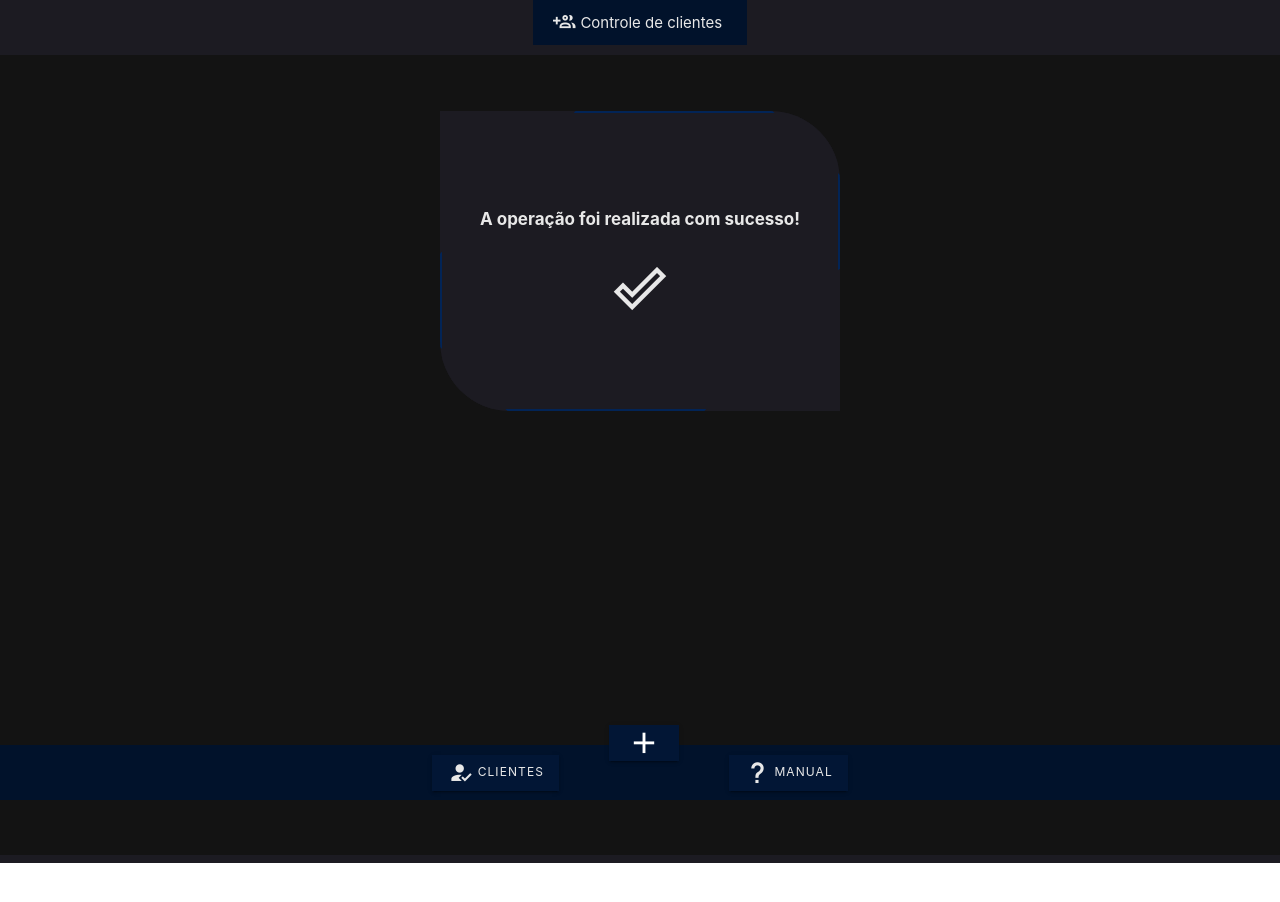
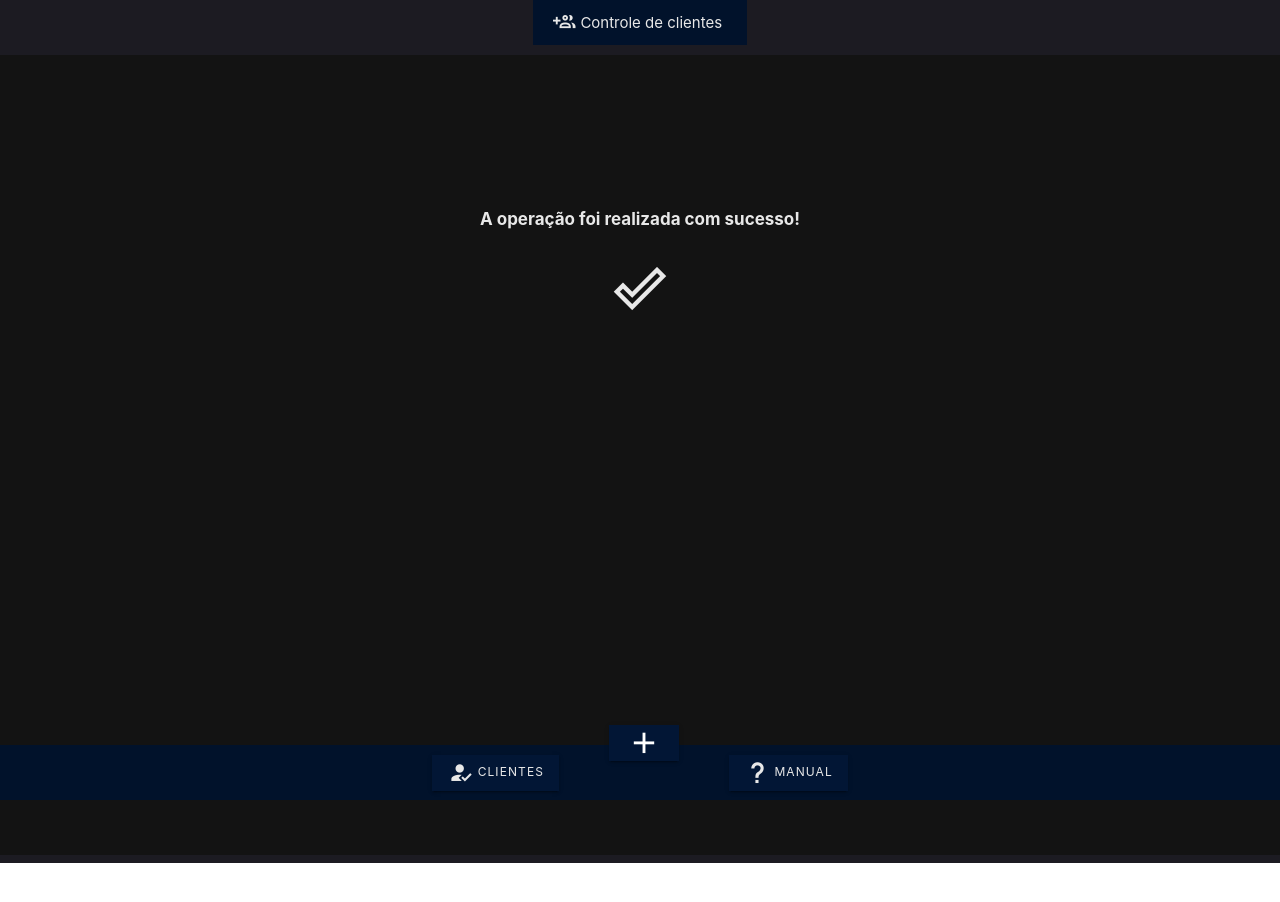
Before and after one commit to diogoneves07/controle-de-clientes, a Vue app: page /status in a window 1280 px wide. Shown: the top 902 px of the page. Built offline with nearby package versions, Linux system fonts and the light colour scheme.

Commit message:
refactor: remover fundo das informações do cliente

```diff
--- a/src/assets/base.css
+++ b/src/assets/base.css
@@ -78,3 +78,9 @@ body {
   -webkit-font-smoothing: antialiased;
   -moz-osx-font-smoothing: grayscale;
 }
+
+h1,
+h2,
+h3 {
+  margin-bottom: 25px;
+}
--- a/src/components/StatusMessage.vue
+++ b/src/components/StatusMessage.vue
@@ -3,23 +3,11 @@ import '@/assets/forms-layout.css'
 </script>
 
 <template>
-  <div class="forms-layout message-container">
+  <div>
     <section>
       <slot></slot>
     </section>
   </div>
 </template>
 
-<style scoped>
-.message-container {
-  background-color: var(--dark-background-color);
-  border-radius: 0px 70px;
-  margin: 0;
-  overflow: hidden;
-  padding: 20px !important;
-  box-sizing: border-box;
-  min-height: 300px;
-  text-align: justify;
-  width: 100%;
-}
-</style>
+<style scoped></style>
--- a/src/components/TextContainer.vue
+++ b/src/components/TextContainer.vue
@@ -9,6 +9,7 @@
   text-align: justify;
   font-size: 17px;
 }
+
 .text div {
   max-width: 750px;
   padding: 20px;
--- a/src/components/TheClientsTable.vue
+++ b/src/components/TheClientsTable.vue
@@ -87,7 +87,7 @@ function deleteClient(id: number) {
 <style scoped>
 .table-container {
   overflow: auto;
-  margin: 30px 0;
+  margin: 30px 5px;
 }
 .table {
   background-color: var(--dark-background-color);
```
